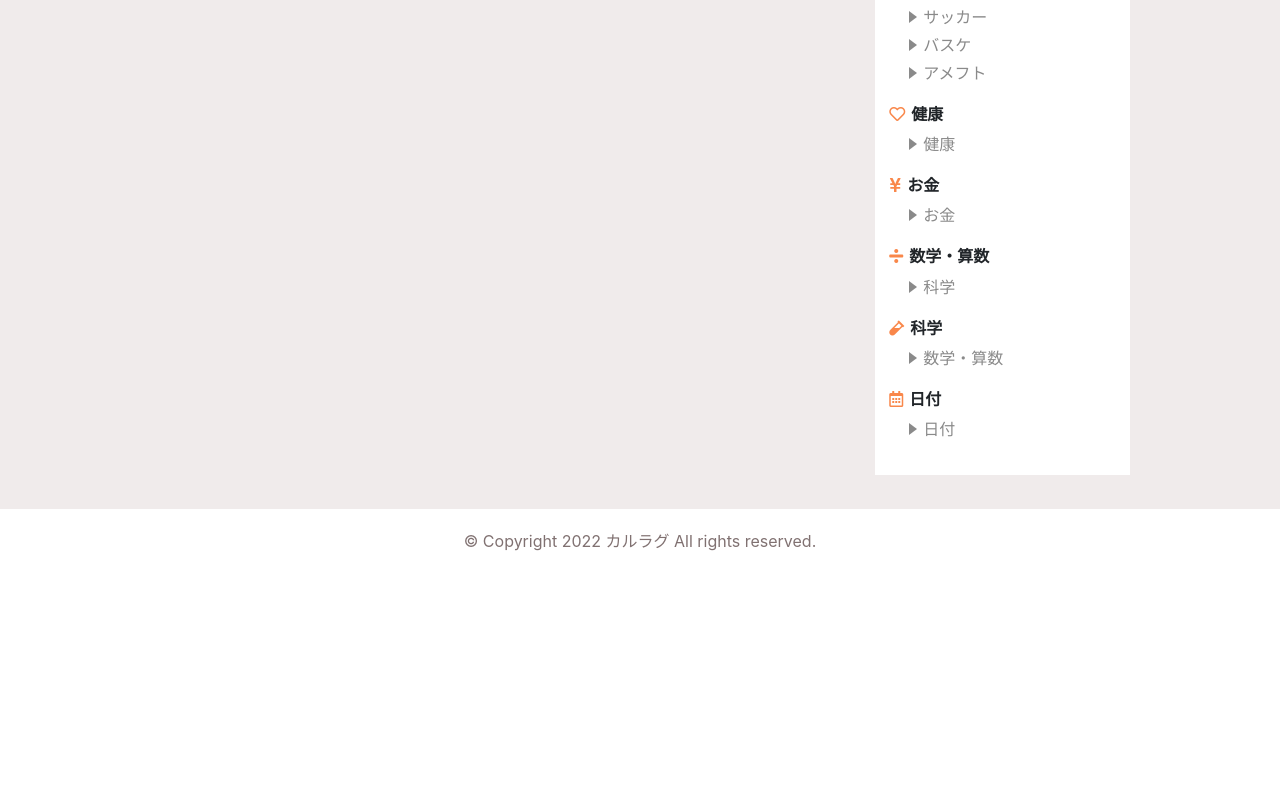
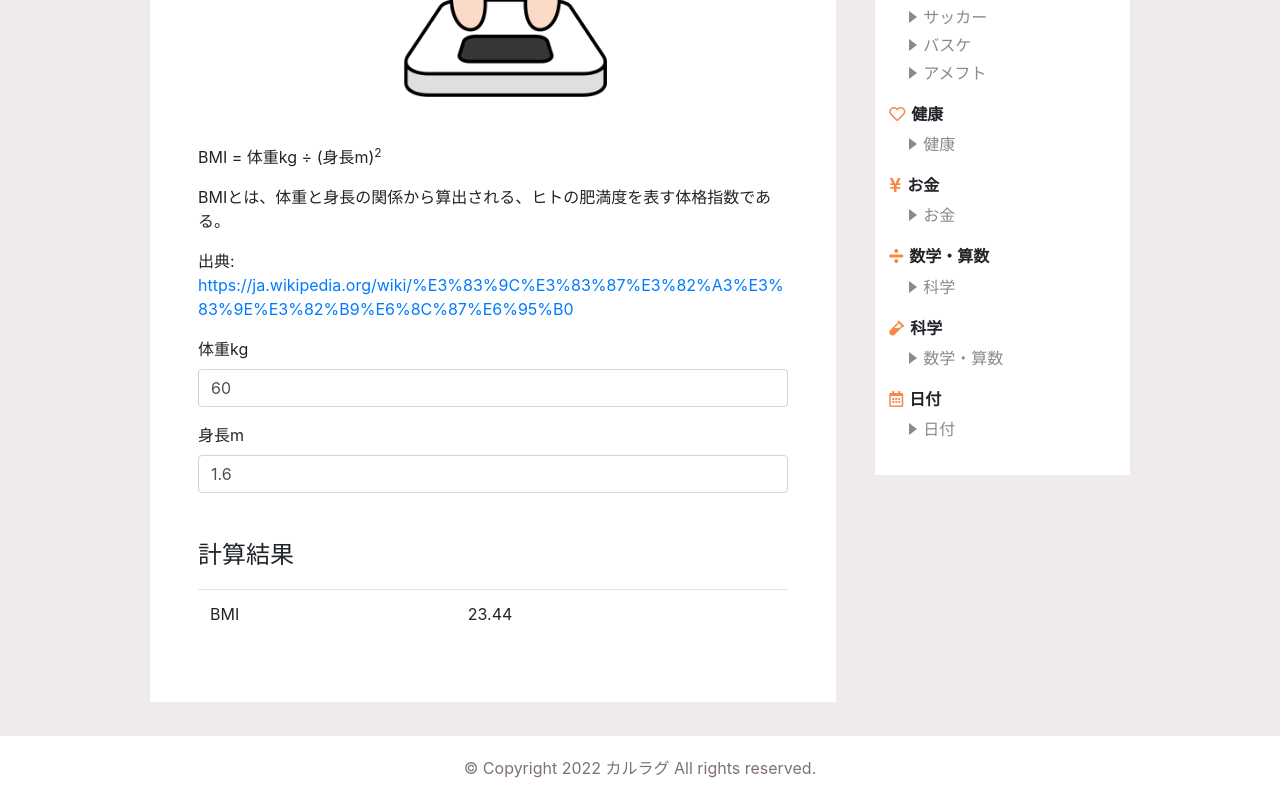
Before and after one commit to rk5155/calragu, a Vue app: page /health/bmi in a window 1280 px wide. Shown: the part 692-1492 px from the top of the page. Before the commit the page ends 1265 px from the top, so only its background shows below. Built offline with nearby package versions, Linux system fonts and the light colour scheme; a web font is replaced by a local one.

Commit message:
BMIのコンポーネントを作成した、calculation コンポーネントに初期値を設定できるようにした

```diff
--- a/src/components/Calculation.vue
+++ b/src/components/Calculation.vue
@@ -1,7 +1,7 @@
 <template>
     <div class="form-group">
         <label for="formGroupExampleInput">{{ list.label }}</label>
-        <input type="number" min="0" max="1000" step="1" class="form-control" v-model="inputedValue">
+        <input type="number" min="0" max="1000" :step="step" class="form-control" v-model="inputedValue">
     </div>
 </template>
 <script>
@@ -9,6 +9,10 @@ import inputedValue from '@/mixins/inputedValue.js'
 
 export default {
     mixins: [ inputedValue ],
-    props: ["list", "value"]
+    props:{
+        list: { type: Object },
+        value: { type: [Number] },
+        step: { type: String, default: "1" }
+  }
 }
 </script>
--- a/src/mixins/articles.js
+++ b/src/mixins/articles.js
@@ -93,6 +93,15 @@ export default {
                     color: "img-background",
                     source: "https://ja.wikipedia.org/wiki/%E5%8B%9D%E3%81%A1%E7%82%B9"
                 },
+                {
+                    title: "【肥満度診断】BMI指数の計算",
+                    text: "BMI = 体重kg ÷ (身長m)<sup>2</sup>",
+                    img: require('@/assets/images/health/health_01.png'),
+                    category: "健康",
+                    url: "/health/bmi",
+                    color: "img-background--beige",
+                    source: "https://ja.wikipedia.org/wiki/%E3%83%9C%E3%83%87%E3%82%A3%E3%83%9E%E3%82%B9%E6%8C%87%E6%95%B0"
+                },
             ],
             health: [
                 { title: "タイトルタイトル5", img: "https://saruwakakun.com/wp-content/uploads/2017/06/bookstoread-01-min-1-520x300.png", category: "健康", url: "" },
--- a/src/router.js
+++ b/src/router.js
@@ -11,6 +11,7 @@ import Winbase from './views/sports/baseball/Winbase.vue'
 import Defensive from './views/sports/baseball/Defensive.vue'
 import Qs from './views/sports/baseball/Qs.vue'
 import Points from './views/sports/soccer/Points.vue'
+import Bmi from './views/health/Bmi.vue'
 
 
 Vue.use(Router)
@@ -72,7 +73,12 @@ export default new Router({
         path: '/soccer/points',
         component: Points,
         meta: { title: '【サッカー】勝ち点の計算', desc: 'サッカーの勝利3点、引分1点、敗北0点という方式である。' }
-    }
+    },
+    {
+      path: '/health/bmi',
+      component: Bmi,
+      meta: { title: '【肥満度診断】BMI指数の計算', desc: 'BMIとは、体重と身長の関係から算出される、ヒトの肥満度を表す体格指数である。' }
+    },
   ],
   //ページ遷移したときトップに移動かつ、ブラウザの戻るボタンを押したとき、もとの位置に戻る
   scrollBehavior (to, from, savedPosition) {
--- /dev/null
+++ b/src/views/health/Bmi.vue
@@ -0,0 +1,53 @@
+<template>
+    <div class="calculation">
+        <ArticleText :title="title" :desc="desc" :article="sports"></ArticleText>
+
+        <form>
+            <Calculation v-for="list in formList" :key="list.label" :list="list" :step="list.step" :initialValue="list.value" v-model.number="$data[list.data]"></Calculation>
+        </form>
+
+        <h2>計算結果</h2>
+        <table class="table table-striped">
+            <tr>
+                <td>BMI</td>
+                <td>{{ bmi }}</td>
+            </tr>
+        </table>
+    </div>
+</template>
+
+<script>
+import Calculation from "@/components/Calculation.vue"
+import getTitle from '@/getTitle'
+import ArticleText from "@/components/ArticleText.vue"
+import articles from '@/mixins/articles.js'
+
+export default {
+  components: {
+    Calculation,
+    ArticleText
+  },
+  mixins: [ getTitle, articles ],
+  data () {
+    return {
+      num1: 60,
+      num2: 1.6,
+      formList: [
+            { label: "体重kg", data: 'num1', step: '0.1' },
+            { label: "身長m", data: 'num2', step: '0.01' }
+        ]
+    }
+  },
+  computed: {
+      bmi: function() {
+          let bmi = this.num1 / Math.pow(this.num2, 2);
+
+          if (isNaN(bmi) || bmi == "Infinity") {
+              return 0;
+          } else {
+              return bmi.toFixed(2);
+          }
+      }
+  }
+}
+</script>
```
Also changed, not shown: src/assets/images/health/health_01.png (added).
